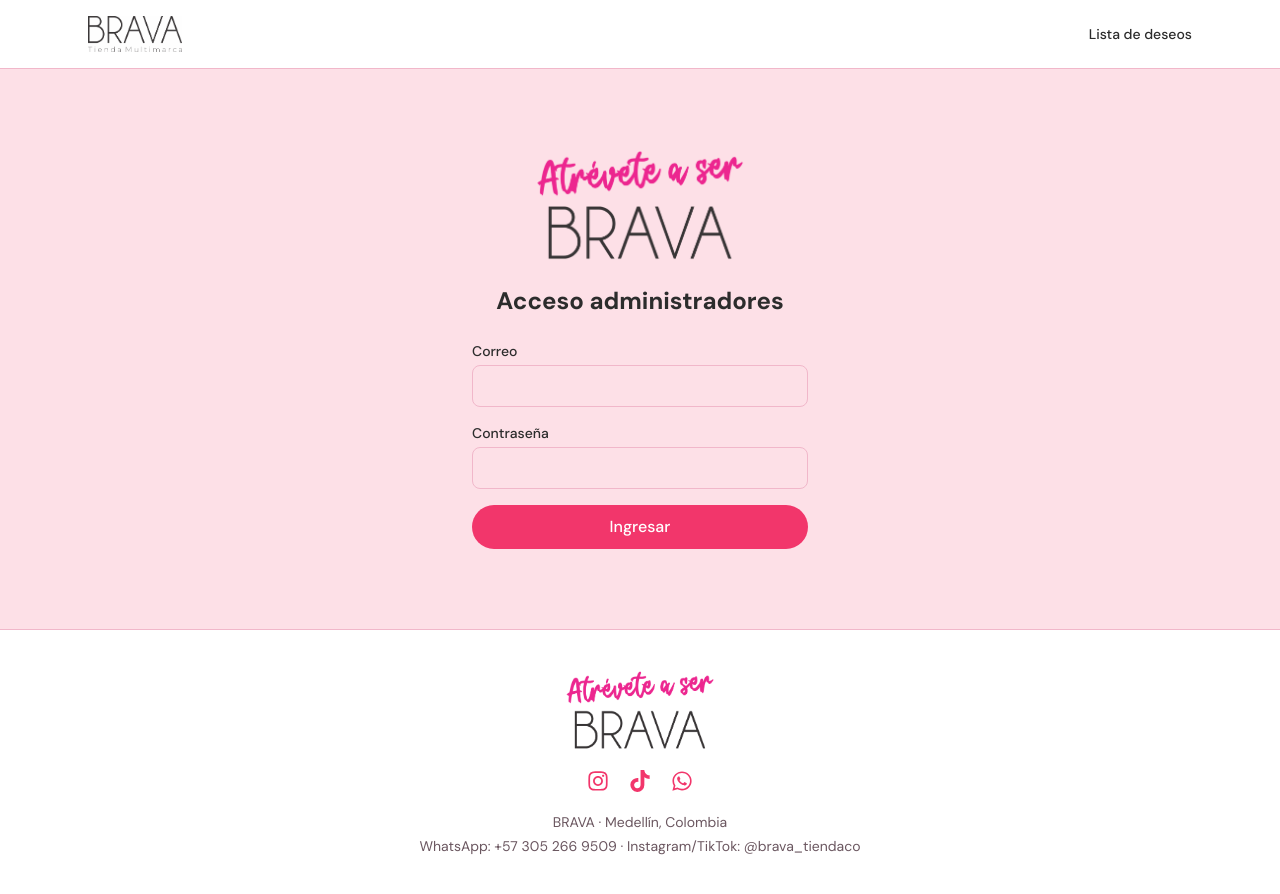
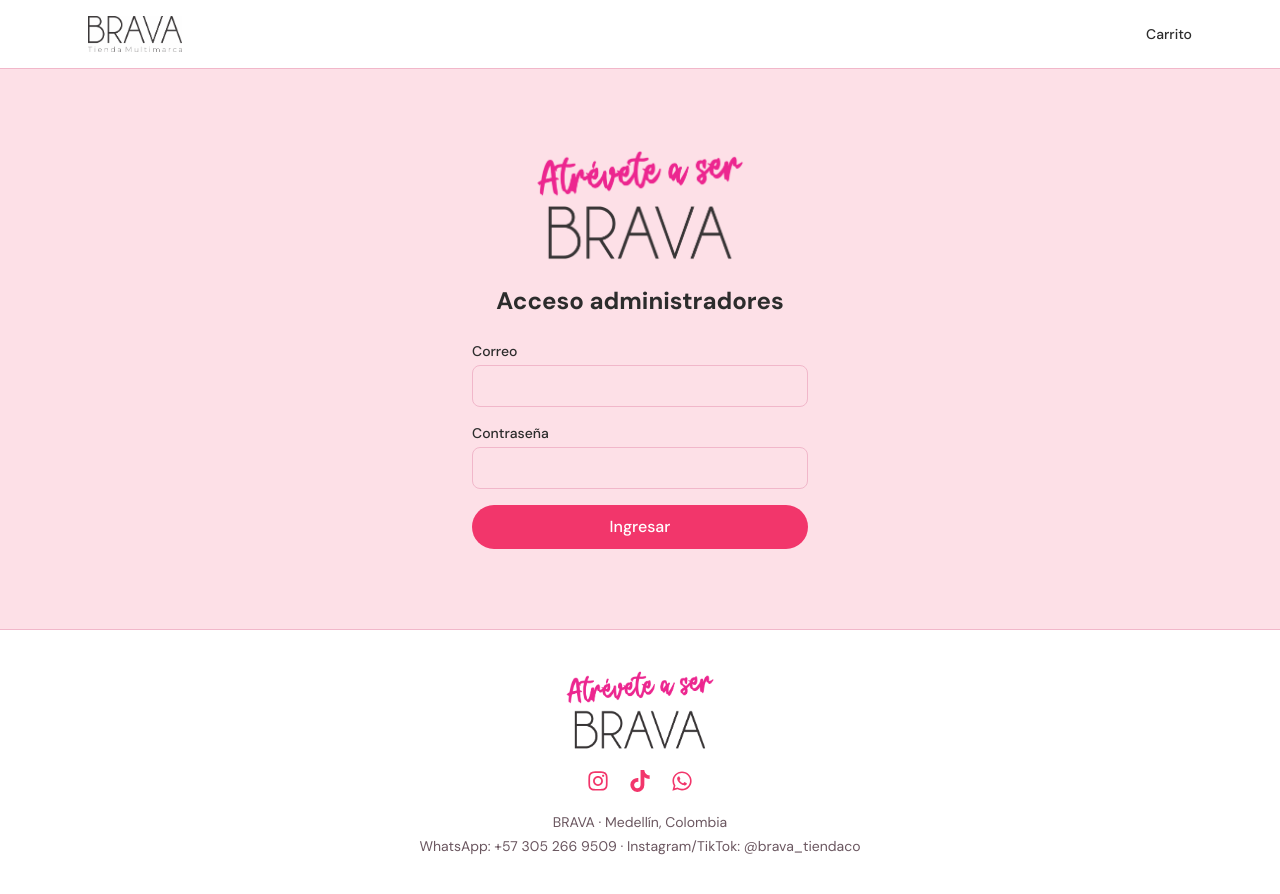
Before and after one commit to veromarti/brava-webpage, a Next.js app: page /admin/login in a window 1280 px wide. Built offline with nearby package versions, Linux system fonts and the light colour scheme; no server answers; a web font is replaced by a local one.

Commit message:
feat: adjust catalogue organization

```diff
--- a/src/components/CatalogGrid.tsx
+++ b/src/components/CatalogGrid.tsx
@@ -7,6 +7,10 @@
 import { Select } from "@/components/Select";
 
 type SortKey = "suggested" | "price-asc" | "price-desc" | "name";
+
+// Gift cards are a promo item, not a regular browsing category — always
+// surface them up front (next to the kits) instead of mixed into the grid.
+const BONO_CATEGORY = "bono de regalo";
 
 // Brand/category filtering stays server-side and URL-driven (see
 // CatalogFilters). This adds the lighter-weight, instant refinements —
@@ -46,6 +50,15 @@
     return list;
   }, [products, q, sort]);
 
+  const visibleBonos = useMemo(
+    () => visibleProducts.filter((p) => p.categoryName.toLowerCase() === BONO_CATEGORY),
+    [visibleProducts],
+  );
+  const visibleOtherProducts = useMemo(
+    () => visibleProducts.filter((p) => p.categoryName.toLowerCase() !== BONO_CATEGORY),
+    [visibleProducts],
+  );
+
   const total = visibleCombos.length + visibleProducts.length;
 
   return (
@@ -81,10 +94,13 @@
         <p className="mt-10 text-brava-muted">No encontramos nada con esa búsqueda.</p>
       ) : (
         <div className="mt-4 grid grid-cols-1 gap-5 min-[480px]:grid-cols-2 md:grid-cols-3 xl:grid-cols-4">
+          {visibleBonos.map((product) => (
+            <ProductCard key={product.slug} product={product} />
+          ))}
           {visibleCombos.map((combo) => (
             <ComboCard key={`combo-${combo.slug}`} combo={combo} />
           ))}
-          {visibleProducts.map((product) => (
+          {visibleOtherProducts.map((product) => (
             <ProductCard key={product.slug} product={product} />
           ))}
         </div>
--- a/src/components/ComboOrderForm.tsx
+++ b/src/components/ComboOrderForm.tsx
@@ -59,7 +59,7 @@
           }}
           className="text-sm font-medium text-brava-pink-dark hover:underline"
         >
-          {added ? "Agregado ✓" : "Agregar a lista de deseos"}
+          {added ? "Agregado ✓" : "Agregar al carrito"}
         </button>
       </div>
     </div>
--- a/src/components/ProductOrderForm.tsx
+++ b/src/components/ProductOrderForm.tsx
@@ -112,7 +112,7 @@
           }}
           className="text-sm font-medium text-brava-pink-dark hover:underline"
         >
-          {added ? "Agregado ✓" : "Agregar a lista de deseos"}
+          {added ? "Agregado ✓" : "Agregar al carrito"}
         </button>
       </div>
     </div>
--- a/src/components/WishlistNavLink.tsx
+++ b/src/components/WishlistNavLink.tsx
@@ -9,7 +9,7 @@
 
   return (
     <Link href="/lista-de-deseos" className="text-sm font-medium text-brava-ink hover:text-brava-pink-dark">
-      Lista de deseos{count > 0 && ` (${count})`}
+      Carrito{count > 0 && ` (${count})`}
     </Link>
   );
 }
```
